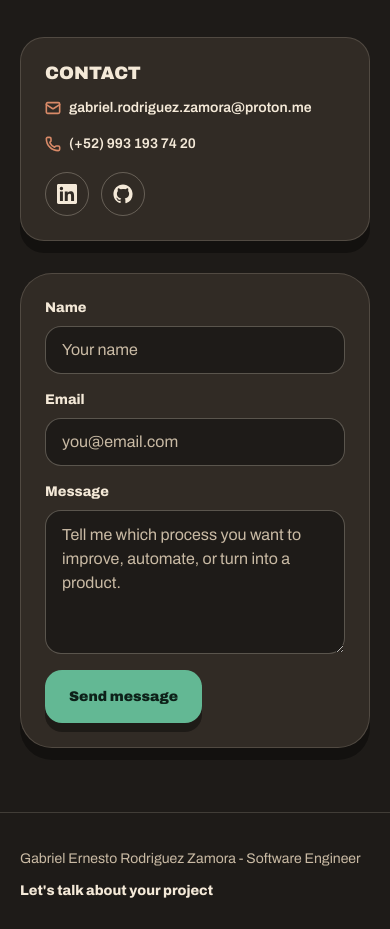
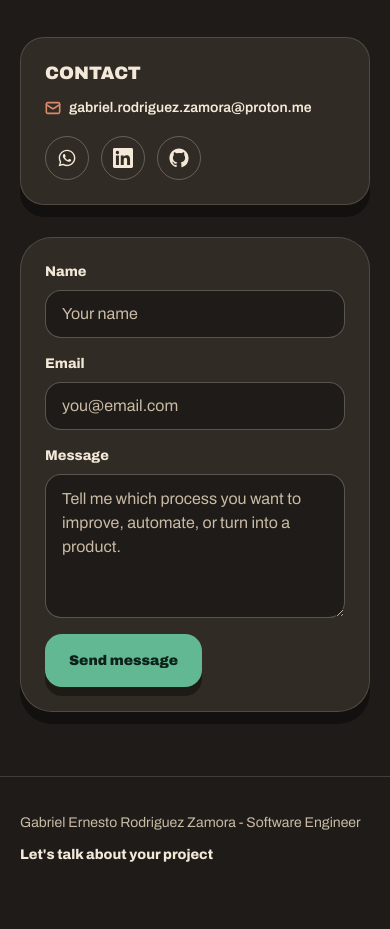
Before and after one commit to gabriel96x1/professional_landing_page, a Next.js app: page /en in a window 390 px wide. Shown: the part 8460-9389 px from the top of the page. After the commit the page ends 9361 px from the top, so only its background shows below. Built offline with nearby package versions, Linux system fonts and the light colour scheme.

Commit message:
added new phone number

```diff
--- a/app/_sections/contact-section.tsx
+++ b/app/_sections/contact-section.tsx
@@ -1,6 +1,6 @@
 import { homeSectionIds } from "@/app/_lib/home-sections";
 import { PlaceholderCard } from "../_components/page-sections";
-import { Mail, Phone } from "lucide-react";
+import { Mail } from "lucide-react";
 import { useTranslations } from "next-intl";
 
 export function ContactSection() {
@@ -47,22 +47,17 @@ export function ContactSection() {
                       {t("cards.contact.line1")}
                     </span>
                   </a>
+                </div>
+                <div className="flex items-center gap-3">
                   <a
-                    className="flex items-center gap-2 font-semibold text-(--theme-text-primary) underline-offset-4 hover:underline"
+                    aria-label={`${t("cards.contact.ariaLabel")} ${externalNewTabText}`}
+                    className="inline-flex size-11 items-center justify-center rounded-full border border-(--theme-border-strong) text-(--theme-text-primary) transition hover:border-(--theme-label) hover:text-(--theme-label) focus-visible:outline-2 focus-visible:outline-offset-2 focus-visible:outline-(--theme-label)"
                     href={t("cards.contact.whatsappHref")}
                     rel="noreferrer"
                     target="_blank"
                   >
-                    <Phone
-                      aria-hidden="true"
-                      className="size-4 shrink-0 text-(--theme-label)"
-                      strokeWidth={2.4}
-                    />
-                    <span>{t("cards.contact.line2")}</span>
-                    <span className="sr-only"> {externalNewTabText}</span>
+                    <WhatsAppIcon />
                   </a>
-                </div>
-                <div className="flex items-center gap-3">
                   <a
                     aria-label={`${t("cards.linkedin.ariaLabel")} ${externalNewTabText}`}
                     className="inline-flex size-11 items-center justify-center rounded-full border border-(--theme-border-strong) text-(--theme-text-primary) transition hover:border-(--theme-label) hover:text-(--theme-label) focus-visible:outline-2 focus-visible:outline-offset-2 focus-visible:outline-(--theme-label)"
@@ -143,6 +138,20 @@ export function ContactSection() {
   );
 }
 
+function WhatsAppIcon() {
+  return (
+    <svg
+      aria-hidden="true"
+      className="size-5"
+      fill="currentColor"
+      focusable="false"
+      viewBox="0 0 24 24"
+    >
+      <path d="M12.04 2C6.54 2 2.06 6.43 2.06 11.89c0 1.74.46 3.43 1.34 4.92L2 22l5.34-1.39a10.08 10.08 0 0 0 4.7 1.18c5.5 0 9.98-4.43 9.98-9.9C22.02 6.43 17.54 2 12.04 2Zm0 18.11c-1.5 0-2.97-.4-4.25-1.17l-.3-.18-3.17.82.85-3.06-.2-.32a8.03 8.03 0 0 1-1.23-4.31c0-4.53 3.72-8.21 8.3-8.21 4.57 0 8.29 3.68 8.29 8.21 0 4.52-3.72 8.22-8.29 8.22Zm4.55-6.15c-.25-.12-1.47-.72-1.7-.8-.23-.09-.4-.13-.56.12-.17.25-.64.8-.78.96-.14.17-.29.19-.54.07-.25-.13-1.05-.38-2-1.22-.74-.66-1.24-1.47-1.39-1.72-.14-.25-.02-.39.11-.51.11-.11.25-.29.37-.43.13-.15.17-.25.25-.42.09-.16.04-.31-.02-.43-.06-.13-.56-1.34-.77-1.83-.2-.48-.41-.41-.56-.42h-.48c-.17 0-.43.06-.66.31-.23.25-.87.84-.87 2.05 0 1.2.89 2.37 1.01 2.54.12.16 1.74 2.63 4.22 3.69.59.25 1.05.4 1.41.52.59.18 1.13.16 1.56.1.48-.07 1.47-.6 1.68-1.18.2-.58.2-1.07.14-1.18-.06-.1-.23-.16-.48-.29Z" />
+    </svg>
+  );
+}
+
 function LinkedInIcon() {
   return (
     <svg
--- a/messages/en.json
+++ b/messages/en.json
@@ -240,8 +240,9 @@
           "title": "Contact",
           "line1": "gabriel.rodriguez.zamora@proton.me",
           "emailHref": "mailto:gabriel.rodriguez.zamora@proton.me",
-          "line2": "(+52) 993 193 74 20",
-          "whatsappHref": "https://wa.me/529931937420"
+          "line2": "WhatsApp",
+          "whatsappHref": "https://wa.me/523351169359",
+          "ariaLabel": "Open WhatsApp contact"
         },
         "linkedin": {
           "title": "LinkedIn",
--- a/messages/es.json
+++ b/messages/es.json
@@ -240,8 +240,9 @@
           "title": "Contacto",
           "line1": "gabriel.rodriguez.zamora@proton.me",
           "emailHref": "mailto:gabriel.rodriguez.zamora@proton.me",
-          "line2": "(+52) 993 193 74 20",
-          "whatsappHref": "https://wa.me/529931937420"
+          "line2": "WhatsApp",
+          "whatsappHref": "https://wa.me/523351169359",
+          "ariaLabel": "Abrir contacto por WhatsApp"
         },
         "linkedin": {
           "title": "LinkedIn",
--- a/tests/setup/test-mocks.tsx
+++ b/tests/setup/test-mocks.tsx
@@ -86,6 +86,10 @@ function resolveTranslation(
   const fullKey = namespace ? `${namespace}.${key}` : key;
 
   const messages: Record<string, string> = {
+    "Home.Contact.cards.contact.ariaLabel": "Open WhatsApp contact",
+    "Home.Contact.cards.contact.line2": "(+52) 335 116 9359",
+    "Home.Contact.cards.contact.whatsappHref": "https://wa.me/523351169359",
+    "Home.Contact.externalNewTab": "(opens in a new tab)",
     "LanguageSwitcher.en": "EN",
     "LanguageSwitcher.enLabel": "Switch to English",
     "LanguageSwitcher.es": "ES",
```
Also changed, not shown: 2 other files (tests, documents, lock files or other folders).
